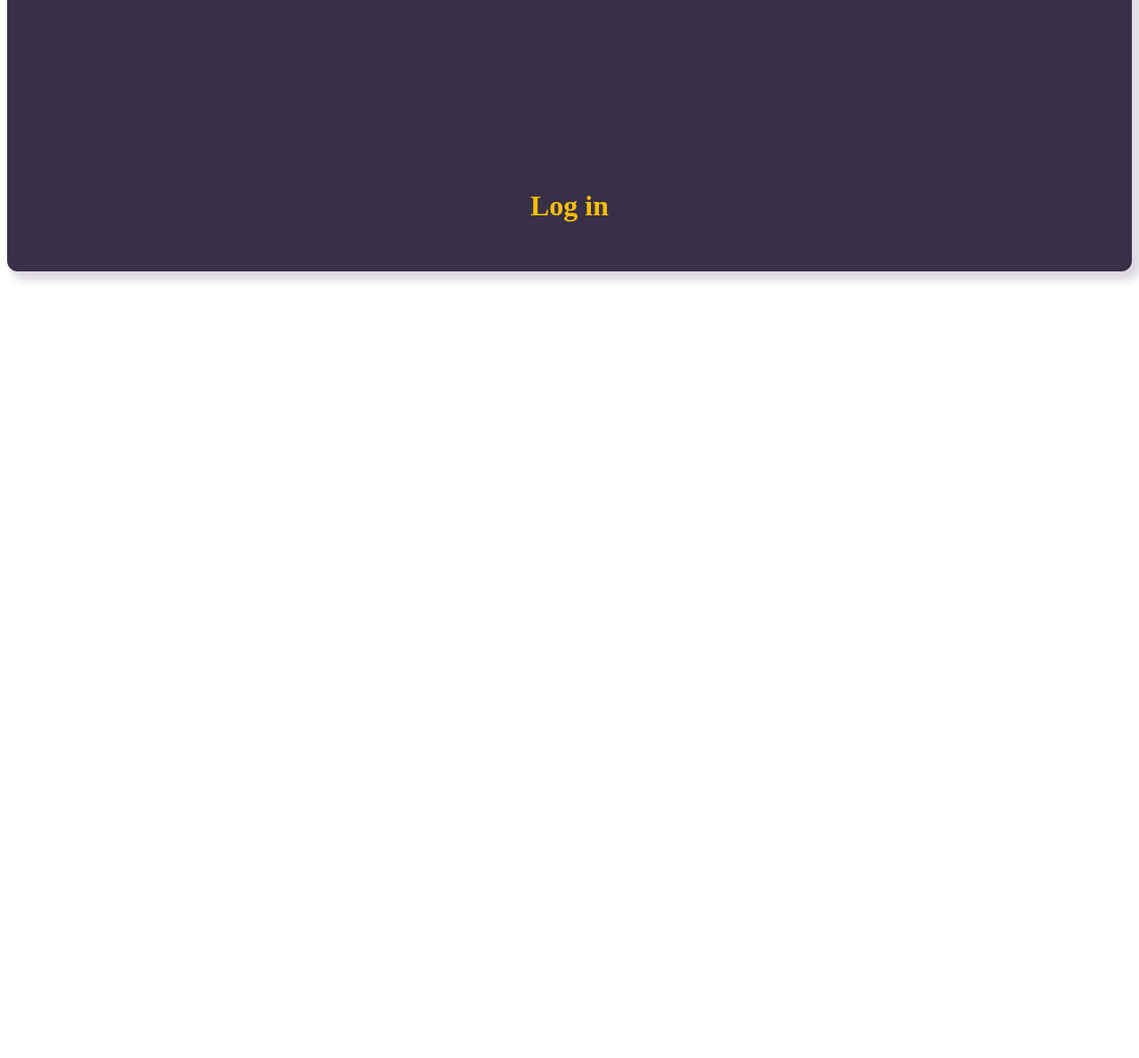
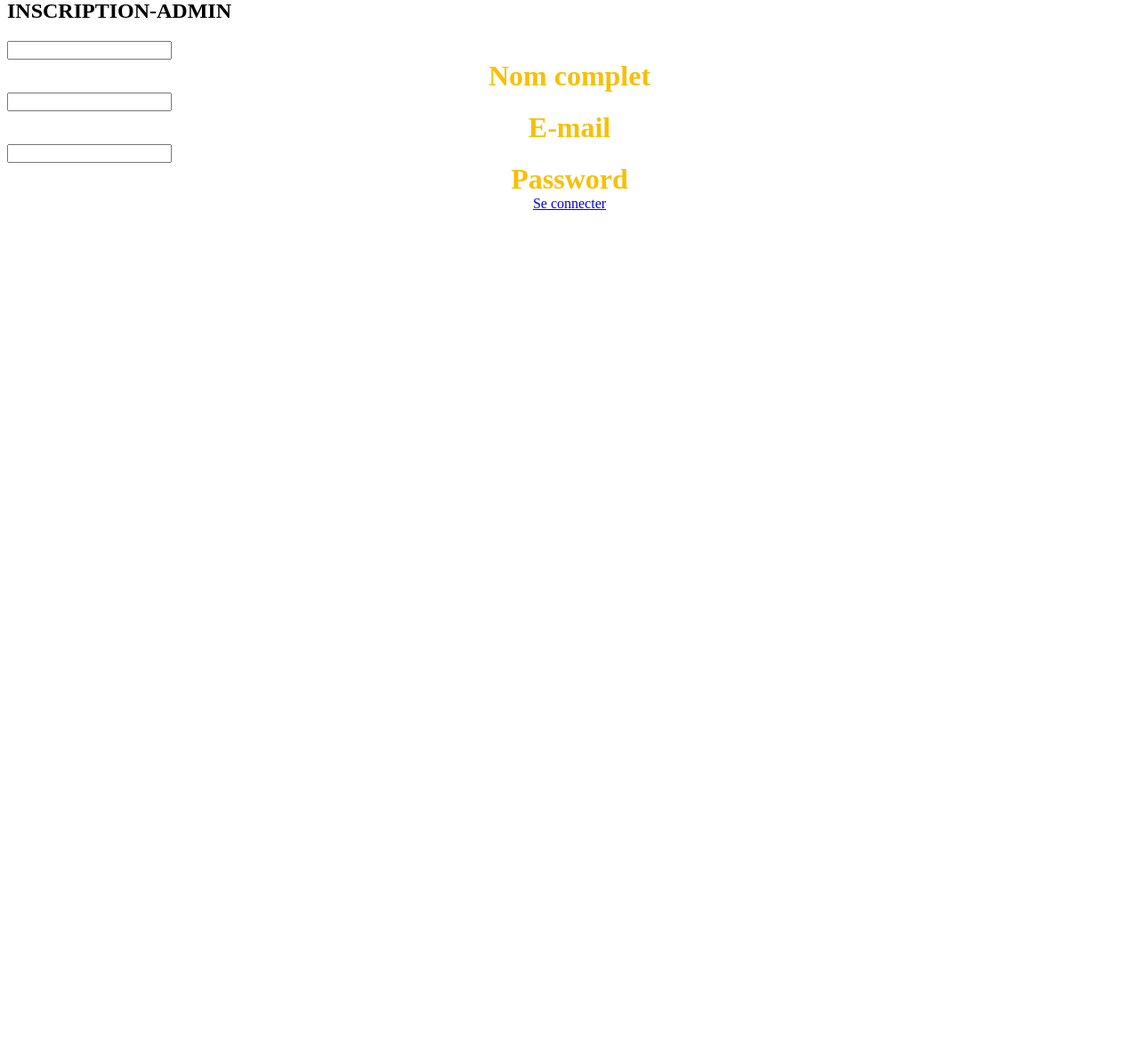
Before and after one commit to Sawadogot/gestion, a PHP site: page /administrateur.php in a window 1280 px wide. Shown: the part 123-1312 px from the top of the page at 89% size. Run offline with PHP 8.4, Linux system fonts and the light colour scheme.

Commit message:
Add files via upload

```diff
--- a/administrateur.php
+++ b/administrateur.php
@@ -9,28 +9,34 @@
 </head>
 <body>
     <div class="container">
-            <div class="main">
-                <input type="checkbox" id="chk" aria-hidden="true">
-
-                <div class="login">
-                    <form class="form">
-                        <label for="chk" aria-hidden="true">Log in</label>
-                        <input class="input" type="email" name="email" placeholder="Email" required="">
-                        <input class="input" type="password" name="pswd" placeholder="Password" required="">
-                        <button>Log in</button>
-                    </form>
-                </div>
-
-                <div class="register">
-                    <form class="form">
-                        <label for="chk" aria-hidden="true">Register</label>
-                        <input class="input" type="text" name="txt" placeholder="Username" required="">
-                        <input class="input" type="email" name="email" placeholder="Email" required="">
-                        <input class="input" type="password" name="pswd" placeholder="Password" required="">
-                        <button>Register</button>
-                    </form>
-                </div>
-            </div>
+    <div class="login-box">
+ <form>
+    <div>
+    <img class="logo" src="images/MySchool.png" alt="" heigth="120" width="120">
+    </div>
+    <div>
+        <h2 class="ad">
+        INSCRIPTION-ADMIN
+        </h2>
+    </div>
+   <div class="user-box">
+     <input type="text" name="" required="">
+     <label>Nom complet</label>
+   </div>
+   <div class="user-box">
+     <input type="text" name="" required="">
+     <label>E-mail</label>
+   </div>
+   <div class="user-box">
+     <input type="password" name="" required="">
+     <label>Password</label>
+   </div><center>
+   <a href="login.php">
+    Se connecter
+      <span></span>
+   </a></center>
+ </form>
+</div>
     </div>
 </body>
 </html>
```
Also changed, not shown: login.php (+34 -0 lines).
